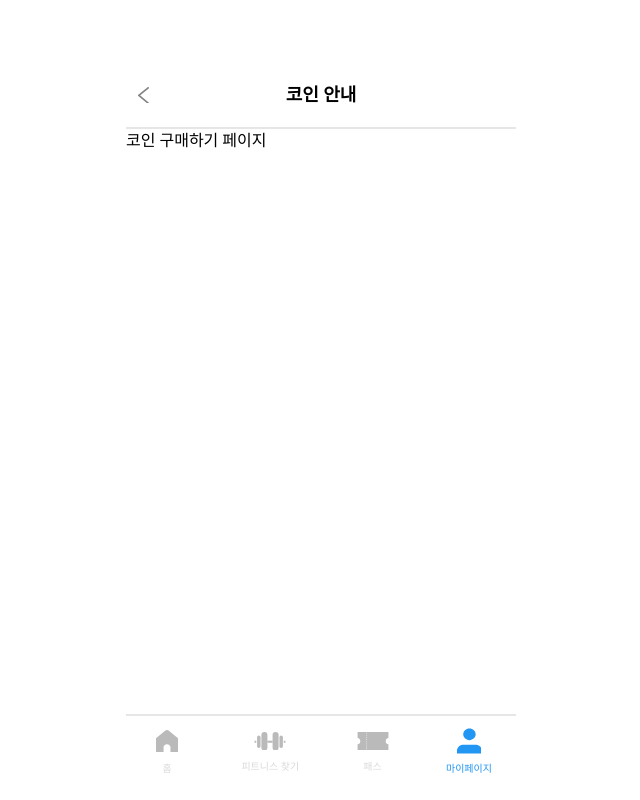
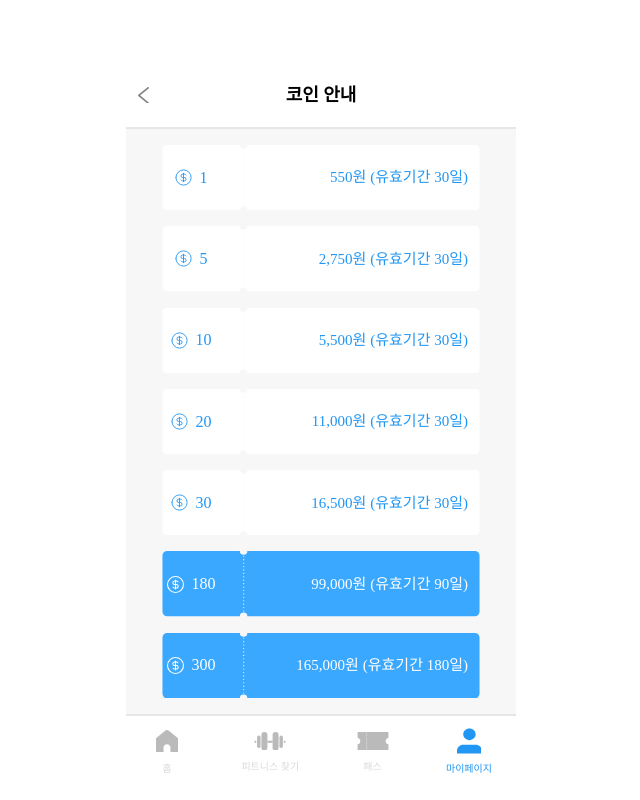
Before and after one commit to Whatdoyumin/fitpass-web, a React (Vite) app: page /buy-coins in a window 1280 px wide. Shown: the whole page, without its empty margins (319-959 px from the left). Built offline with nearby package versions, Linux system fonts and the light colour scheme; a web font is replaced by a local one.

Commit message:
feat: 코인 요금 안내 페이지 구현

```diff
--- a/src/pages/BuyCoins.tsx
+++ b/src/pages/BuyCoins.tsx
@@ -1,5 +1,30 @@
+import { useNavigate } from "react-router-dom";
+import { CoinCard } from "../components/buyCoin/CoinCard";
+import { COIN_PRICE } from "../constants/price-menu";
+
 function BuyCoins() {
-  return <div>코인 구매하기 페이지</div>;
+  const navigate = useNavigate();
+
+  return (
+    <div className="w-full h-full bg-white-200 overflow-y-auto py-4">
+      <div className="w-full h-full flex flex-col gap-6 items-center">
+        <div className="w-full h-full flex flex-col gap-4 justify-center items-center">
+          {COIN_PRICE.map((item) => (
+            <CoinCard
+              key={item.id}
+              coinAmount={item.coinAmount}
+              coinPrice={item.coinPrice}
+              coinExp={item.coinExp}
+              isBgBlue={item.isBgBlue}
+            />
+          ))}
+        </div>
+        <button className="w-[340px] blueButton py-3" onClick={() => navigate("payment")}>
+          코인 구매하기
+        </button>
+      </div>
+    </div>
+  );
 }
 
 export default BuyCoins;
```
